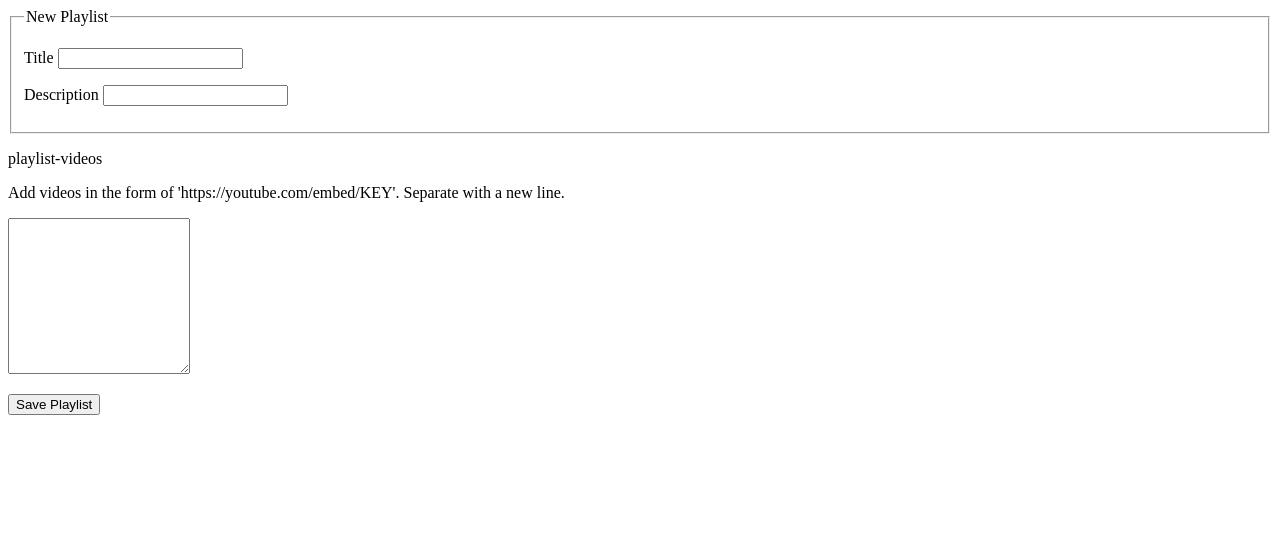
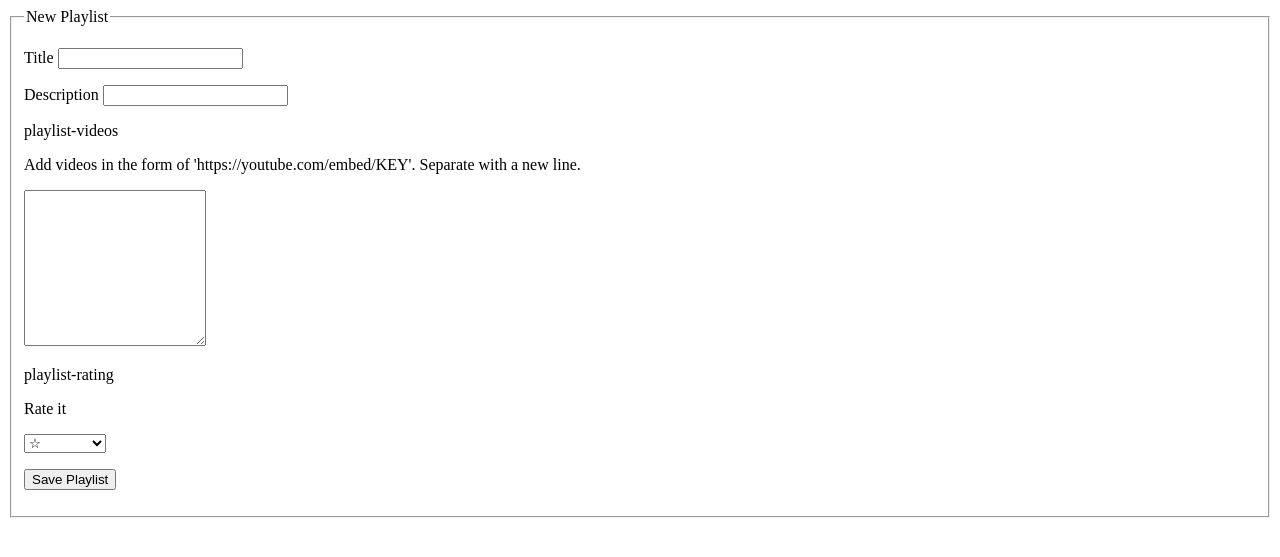
Before and after one commit to MackRoe/Playlister-Tutorial, a Flask app: page /playlists/new in a window 1280 px wide. Shown: the top 557 px of the page. Run offline with Flask 2, Linux system fonts and the light colour scheme.

Commit message:
Users can see single playlists

```diff
--- a/app.py
+++ b/app.py
@@ -1,5 +1,6 @@
 from flask import Flask, render_template, request, redirect, url_for
 from pymongo import MongoClient
+from bson.objectid import ObjectId
 
 client = MongoClient()
 db = client.Playlister
@@ -36,11 +37,19 @@ def playlists_submit():
     playlist = {
         'title': request.form.get('title'),
         'description': request.form.get('description'),
-        'videos': request.form.get('videos').split()
+        'videos': request.form.get('videos').split(),
+        'rating': request.form.get('rating')
     }
-    playlists.insert_one(playlist)
+    playlist_id = playlists.insert_one(playlist).inserted_id
     # print(request.form.to_dict())
-    return redirect(url_for('playlists_index'))
+    return redirect(url_for('playlists_show', playlist_id=playlist_id))
+
+@app.route('/playlists/<playlist_id>')
+def playlists_show(playlist_id):
+    """Show a single playlist"""
+    playlist = playlists.find_one({'_id': ObjectId(playlist_id)})
+    return render_template('playlists_show.html', playlist=playlist)
+    # return f'My ID is {playlist_id}'
 
 if __name__ == "__main__":
     app.run(debug=True)
--- a/templates/playlists_index.html
+++ b/templates/playlists_index.html
@@ -7,7 +7,7 @@
     <a href='/playlists/new'>New Playlist</a>
 
     {% for playlist in playlists %}
-        <h2>{{ playlist.title }}</h2>
+        <h2><a href="/playlists/{{ playlist._id}}"">{{ playlist.title }}</a></h2>
         <small>{{ playlist.description }}</small>
     {% endfor %}
 {% endblock %}
--- a/templates/playlists_new.html
+++ b/templates/playlists_new.html
@@ -15,12 +15,24 @@
         <label for='description'>Description</label>
         <input type='text' name='description' />
     </p>
-    </fieldset>
+
     <!-- VIDEO LINKS -->
     <p>
         <label for='playlist-videos'>playlist-videos</label>
         <p>Add videos in the form of 'https://youtube.com/embed/KEY'. Separate with a new line.</p>
         <textarea id='playlist-videos' name='videos' rows='10'></textarea>
+    </p>
+    <!-- RATING -->
+    <p>
+        <label for='playlist-rating'>playlist-rating</label>
+        <p>Rate it</p>
+        <select id="playlist-rating" name='rating'>
+            <option value="1">☆</option>
+            <option value="2">☆☆</option>
+            <option value="3">☆☆☆</option>
+            <option value="4">☆☆☆☆</option>
+            <option value="5">☆☆☆☆☆</option>
+        </select>
     </p>
 
     <!-- BUTTON -->
@@ -28,4 +40,5 @@
         <button type='submit'>Save Playlist</button>
     </p>
 </form>
+</fieldset>
 {% endblock %}
```
Also changed, not shown: templates/playlists_show.html (added, +12 -0 lines).
